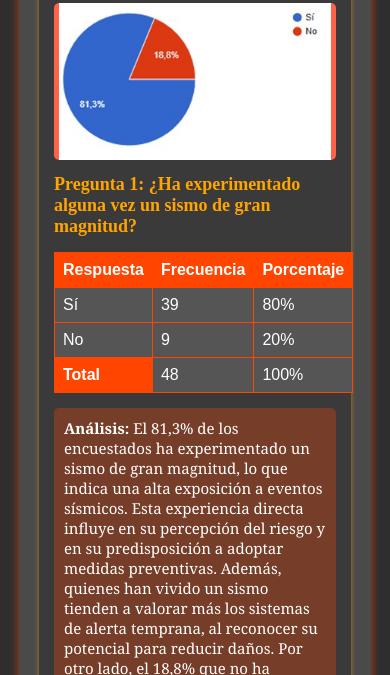
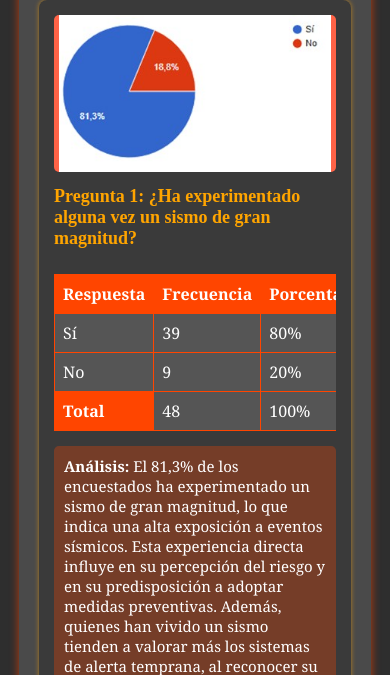
Before and after one commit to victortomala/Proyecto_Encuesta, a plain HTML site: page index.html in a window 390 px wide. Shown: the part 169-844 px from the top of the page. Drawn offline with Linux system fonts and the light colour scheme.

Commit message:
Update Encuesta.css

```diff
--- a/Encuesta.css
+++ b/Encuesta.css
@@ -1,5 +1,5 @@
         body {
-    font-family: Arial, sans-serif;
+            font-family: Cambria, Cochin, Georgia, Times, 'Times New Roman', serif;
             margin: 0;
             padding: 0;
             background-color: #2e2e2e;
@@ -26,6 +26,7 @@ body {
         .text-content {
             flex: 1;
             padding-left: 20px;
+            overflow-x: auto;
         }
         h1 {
             color: #ff4500;
@@ -33,6 +34,10 @@ h1 {
         }
         h2 {
             color: #ffa500;
+        }
+        .table-container {
+            width: 100%;
+            overflow-x: auto;
         }
         table {
             width: 100%;
@@ -90,6 +95,9 @@ p {
                 padding-left: 0;
                 width: 100%;
             }
+            .table-container {
+                overflow-x: auto;
+            }
         }
 p{
     font-size: 15px;
```
Lines whose indentation alone changed are shown as unchanged.
